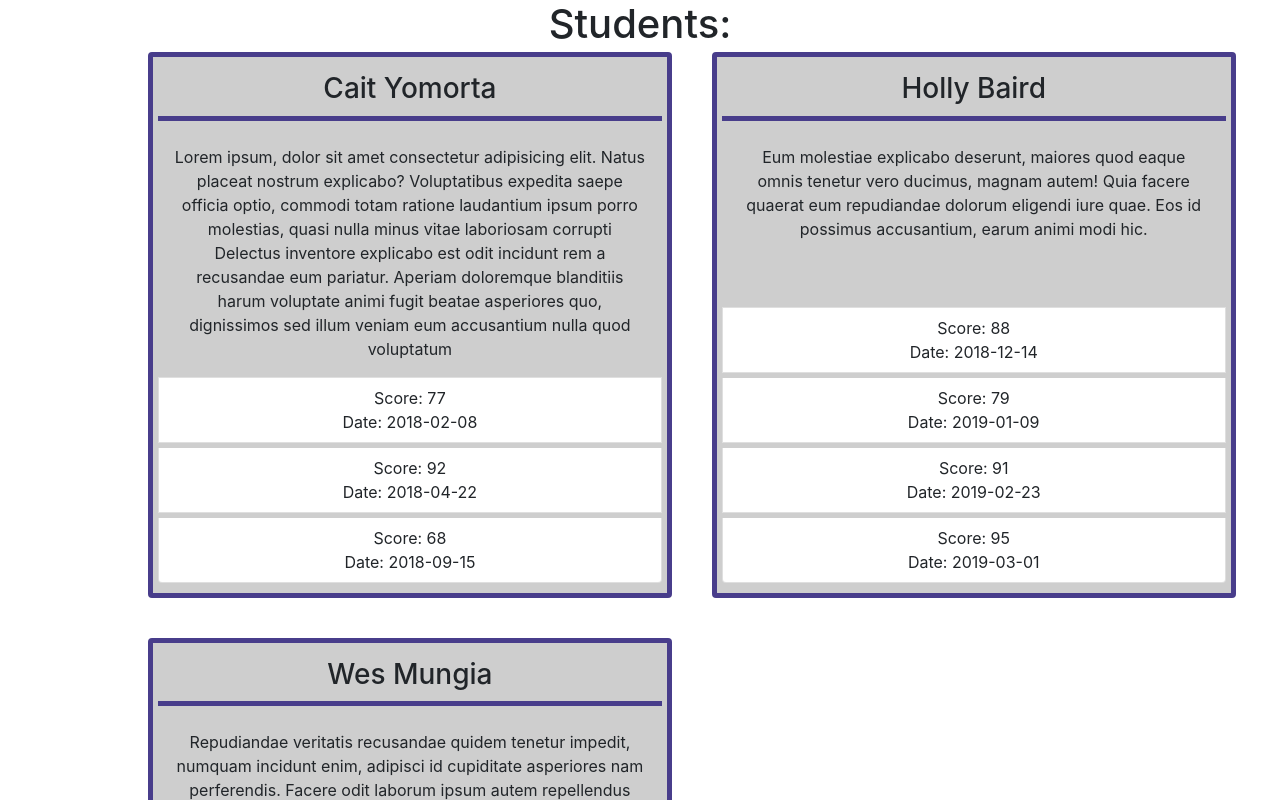
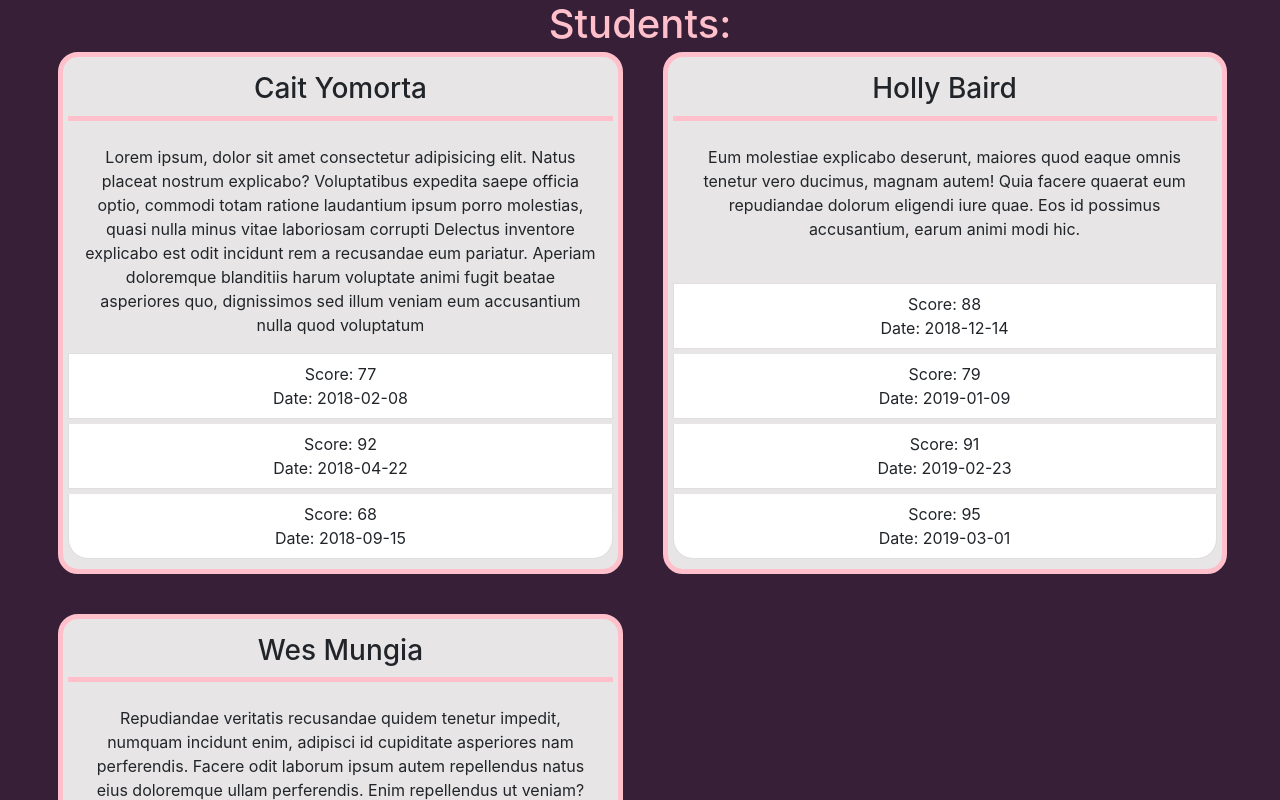
Before and after one commit to alldayoday/students-lab, a React (Create React App) app: page / in a window 1280 px wide. Shown: the top 800 px of the page. Built offline with nearby package versions, Linux system fonts and the light colour scheme.

Commit message:
but make it pink

```diff
--- a/src/App.css
+++ b/src/App.css
@@ -1,5 +1,6 @@
 .App {
   text-align: center;
+  background-color: rgb(56, 31, 56);
 }
 
 .App-logo {
@@ -37,21 +38,26 @@
   }
 }
 
+h1{
+  color: pink;
+}
+
 .card {
   width: 45%;
   margin: 20px;
-  border: 5px solid darkslateblue;
-  background-color: #cecece;
+  border: 5px solid pink;
+  background-color: #e7e5e5;
   padding: 5px;
+  border-radius: 20px;
 }
 
 .card-title {
-  border-bottom: 5px solid darkslateblue;
+  border-bottom: 5px solid pink;
   padding: 10px;
 }
 
 .row {
-  margin-left: 10%;
+  margin-left: 3%;
 }
 
 .list-group-item{
```
